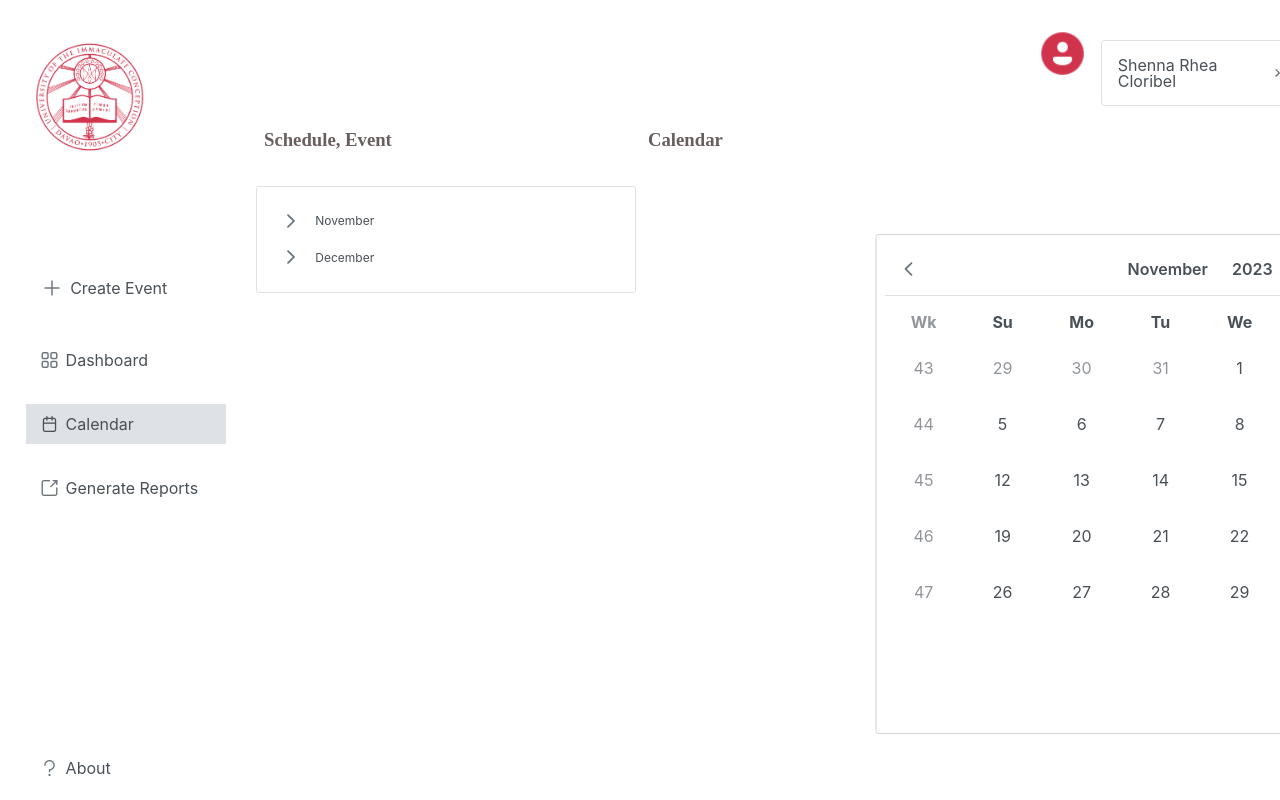
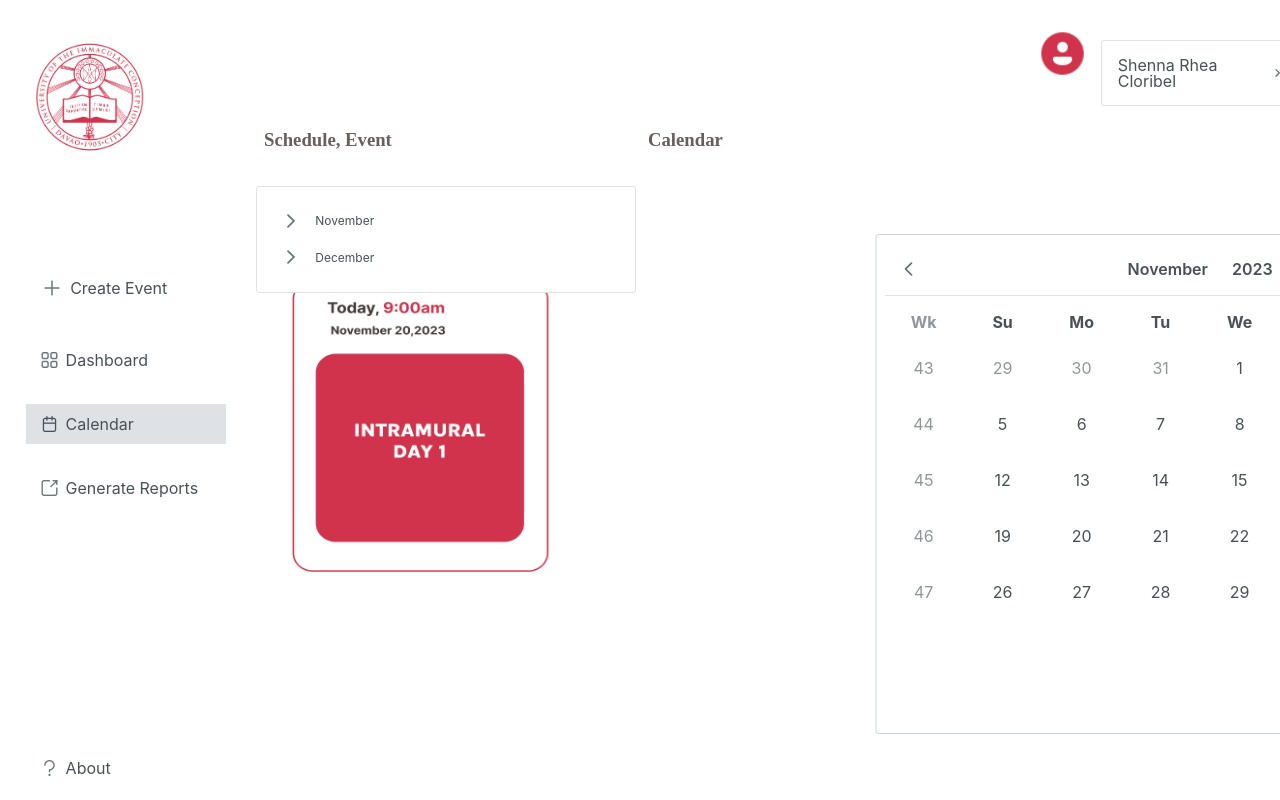
Before and after one commit to derf567/FrontEnd, a React (Vite) app: page /Dashboard in a window 1280 px wide. Both pictures are taken after a click on the element "Calendar". Shown: the top 800 px of the page. Built offline with nearby package versions, Linux system fonts and the light colour scheme.

Commit message:
hapit nata mahuman

```diff
--- a/src/pages/Dashboard.css
+++ b/src/pages/Dashboard.css
@@ -25,6 +25,18 @@ position: absolute;
   position: absolute;
   left: -25%;
   top: 30%;
+}.pic{
+  position: absolute;
+  margin-top: 21%;
+  margin-left:22%;
+  height: 300px;
+  width: 270px;
+}.custom-tab-view {
+  position: absolute;
+  width: 50%;
+  margin-left: 30%;
+  margin-top: 20%;
+
 }
 .intrams{
   position: absolute;
--- a/src/pages/Dashboard.jsx
+++ b/src/pages/Dashboard.jsx
@@ -8,6 +8,7 @@ import './Dashboard.css';
 import { Button } from 'primereact/button';
 import logo from './img/logo.png';
 import icon from './img/icon.png';
+import pic from './img/pic.png';
 import banner from './img/banner.png';
 import gab from './img/gab.png';
 import micah from './img/micah.png';
@@ -24,6 +25,10 @@ import { InputText } from 'primereact/inputtext';
 import { MultiSelect } from 'primereact/multiselect';
 import React, { useState, useEffect } from 'react';
 import { Dialog } from 'primereact/dialog';
+import { useRef } from 'react';
+import { Steps } from 'primereact/steps';
+import { Toast } from 'primereact/toast';
+import { TabView, TabPanel } from 'primereact/tabview';
 
 
 
@@ -47,9 +52,18 @@ function Dashboard() {
   const [isInplaceOpen, setIsInplaceOpen] = useState(false);   {/* Inplace */}
   const [value, setValue] = useState('');
   const [showDialog, setShowDialog] = useState(false);
+  const toast = useRef(null);
+  const [activeIndex, setActiveIndex] = useState(0);
+
+  const [isViewDetailsClicked, setViewDetailsClicked] = useState(false);
 
 
-  const [isViewDetailsClicked, setViewDetailsClicked] = useState(false);
+
+  const handleTabChange = (event) => {
+    // Update the activeIndex when the tab changes
+    setActiveIndex(event.index);
+  };
+
 
   const handleCreateEventClick = () => {
   setShowDialog(true);
@@ -58,7 +72,8 @@ function Dashboard() {
   setCalendarClicked(false);
   setGenerateReportsClicked(false);
   setAboutClicked(false)
-    // You can add additional logic here if needed
+  toast.current.show({ severity: 'success', summary: 'Event Created', detail: 'Your event has been created successfully!' });
+
   };
 
   const [rowClick, setRowClick] = useState(/* initial value here */);
@@ -390,7 +405,7 @@ function Dashboard() {
       </div>
 
 
-
+       {/* Calendar portion, katong naay expand */}
       {isCreateEventClicked && (
       <>
       <img className='userr' src={userr} alt="" />
@@ -475,6 +490,24 @@ function Dashboard() {
     </Dialog>
 
 
+      {/*  <Toast ref={toast}></Toast>
+       <Steps model={items} activeIndex={activeIndex} onSelect={(e) => setActiveIndex(e.index)} readOnly={false} />
+
+<TabView activeIndex={activeIndex} onChange={handleTabChange}className="custom-tab-view">
+        <TabPanel header="Tab 1">
+
+          <p>Tab 1 Content</p>
+        </TabPanel>
+        <TabPanel header="Tab 2">
+
+          <p>Tab 2 Content</p>
+        </TabPanel>
+
+      </TabView>*/}
+
+
+
+
 
       </>
       )}
@@ -535,6 +568,8 @@ function Dashboard() {
        <h1>Calendar</h1>
        <h4 className='Thurs'>Thursday</h4>
        </div>*/}
+
+       <img className='pic' src={pic} alt="" />
 
        <div className='Toome'>
        <h4 >,02 November 2023</h4>
```
Also changed, not shown: src/pages/img/pic.png (added).
